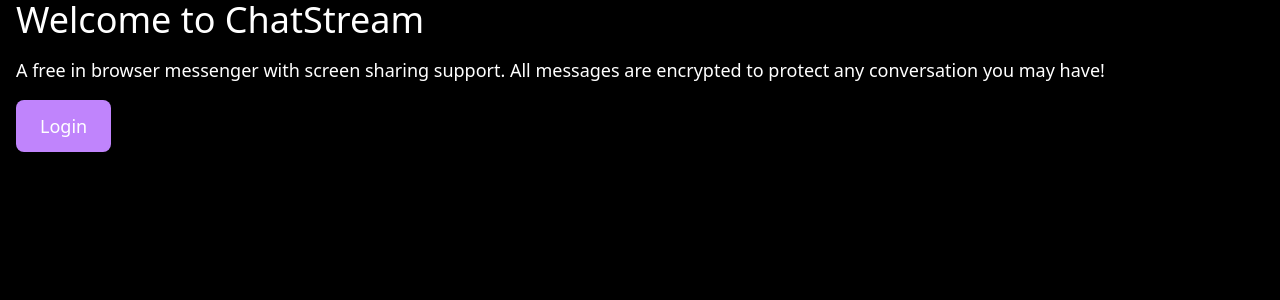
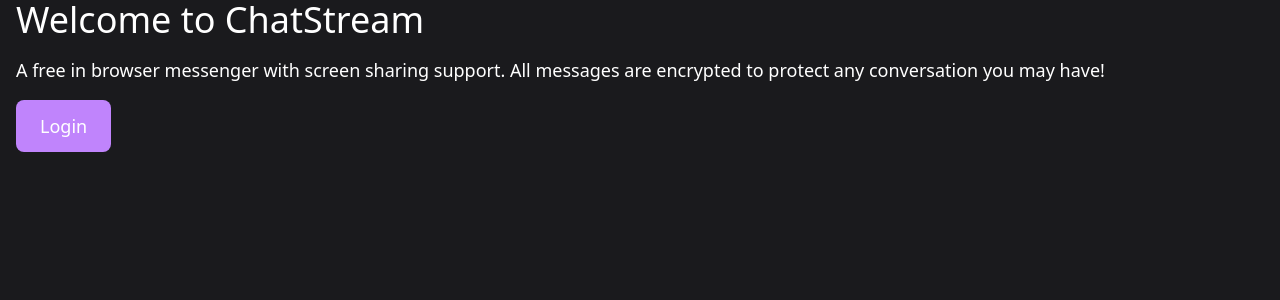
Before and after one commit to tyland5/ChatStream, an Angular app: page /home in a window 1280 px wide. Shown: the top 300 px of the page. Built offline with nearby package versions, Linux system fonts and the light colour scheme.

Commit message:
small ui fix: make bg color consistent + change nav color

```diff
--- a/src/app/app.component.html
+++ b/src/app/app.component.html
@@ -1,8 +1,8 @@
 <!--If you place any html here, it would should show throughout the ENTIRE app on top.
 I COULD ENABLE DARK MODE THROUGH HERE FOR ALL COMPONENTS !!!! -->
-<div class="dark bg-[#EEEEEE] min-h-screen dark:bg-black">
+<div class="dark bg-[#EEEEEE] min-h-screen dark:bg-[#1A1A1D]">
 
-  <header *ngIf="loggedIn" class="flex items-center justify-between px-[16px] h-12 w-full bg-purple-400">
+  <header *ngIf="loggedIn" class="flex items-center justify-between px-[16px] h-12 w-full bg-[#7963e7]">
     <div class="flex items-center">
       <p class=" text-lg font-bold mr-[64px] dark:text-white">ChatStream</p>
       <a routerLink="/chat-tab" class=" text-normal font-bold mr-[36px] dark:text-white">Chats</a>
--- a/src/chat/chat-list-element/chat-list-element.component.html
+++ b/src/chat/chat-list-element/chat-list-element.component.html
@@ -1,5 +1,5 @@
 
-<div (click)="changeActiveChat()" [ngStyle]="this.isActive ? {'background-color': '#4b5563'} : {'background-color': '#000000'}"
+<div (click)="changeActiveChat()" [ngClass]="{'bg-gray-600': this.isActive === true}"
 class="flex gap-[10px] items-center flex-nowrap text-ellipsis hover:bg-gray-600 mb-[16px] cursor-pointer">
     <img class="h-[40px] w-[40px] bg-white rounded-full" [src]="chatPic"/>
 
--- a/src/chat/chat-page/chat-page.component.html
+++ b/src/chat/chat-page/chat-page.component.html
@@ -17,7 +17,7 @@
     </div>
 
 
-    <div #textInput class ="sticky bottom-0 w-full border-t-2 border-white py-[12px] px-[10px] z-10 dark:bg-black">
+    <div #textInput class ="sticky bottom-0 w-full border-t-2 border-white py-[12px] px-[10px] z-10">
 
         <div *ngIf="editingMessageId !== ''" class="w-full mb-[10px] flex gap-[10px] items-center">
             <mat-icon (click)="editingMessageId = ''; message ='' " class="dark:text-white hover:cursor-pointer" fontIcon="cancel"></mat-icon>
--- a/src/chat/create-chat/create-chat.component.html
+++ b/src/chat/create-chat/create-chat.component.html
@@ -21,7 +21,7 @@
     </div>
 
 
-    <div *ngIf="selectedUsers.size !== 0" class="absolute flex justify-center bottom-0 w-[calc(20%-13px)] min-w-[calc(240px-13px)] px-[10px] py-[10px] dark:bg-black">
+    <div *ngIf="selectedUsers.size !== 0" class="absolute flex justify-center bottom-0 w-[calc(20%-13px)] min-w-[calc(240px-13px)] px-[10px] py-[10px] border-t-2 dark:border-white">
         <button class="p-[10px] aligh bg-purple-500 rounded-lg" (click)="createChat()">
             <p class="dark:text-white">Create Chat</p>
         </button>
--- a/src/home/home.component.html
+++ b/src/home/home.component.html
@@ -1,6 +1,6 @@
 
 <body class="px-[16px]">
-  <div class=" dark:bg-black">
+  <div class=" ">
     <!--Here we can put logic to show if user is logged in??-->
     <p class="text-4xl mb-4 dark:text-white">Welcome to ChatStream</p>
     <p class="text-lg mb-4 dark:text-white">A free in browser messenger with screen sharing support. All messages are encrypted to protect any conversation you may have!</p>
--- a/tailwind.config.js
+++ b/tailwind.config.js
@@ -19,7 +19,11 @@
     "./src/user/friends/friends.component.{html,ts}"
   ],
   theme: {
-    extend: {},
+    extend: {
+      fontFamily: {
+
+      },
+    },
   },
   plugins: [],
 }
```
